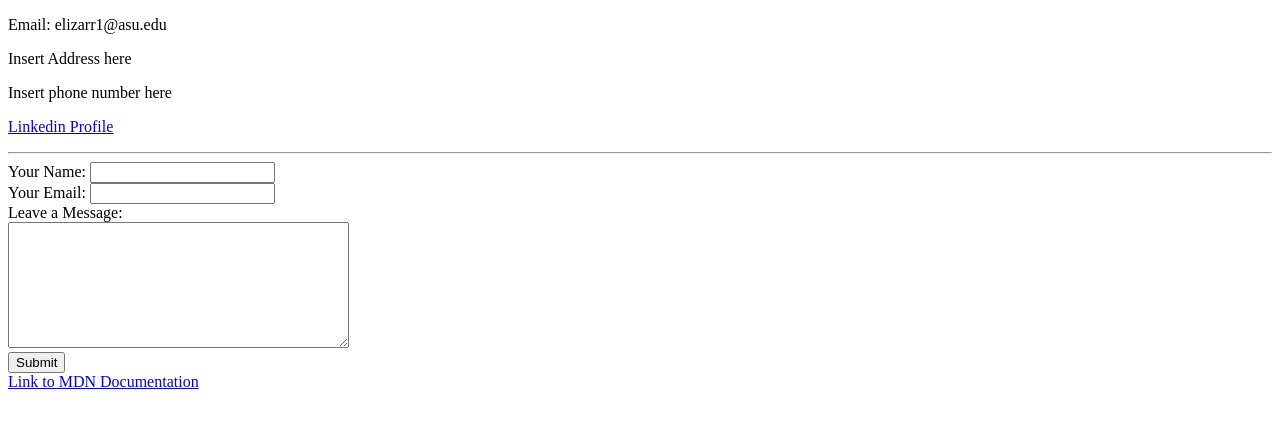
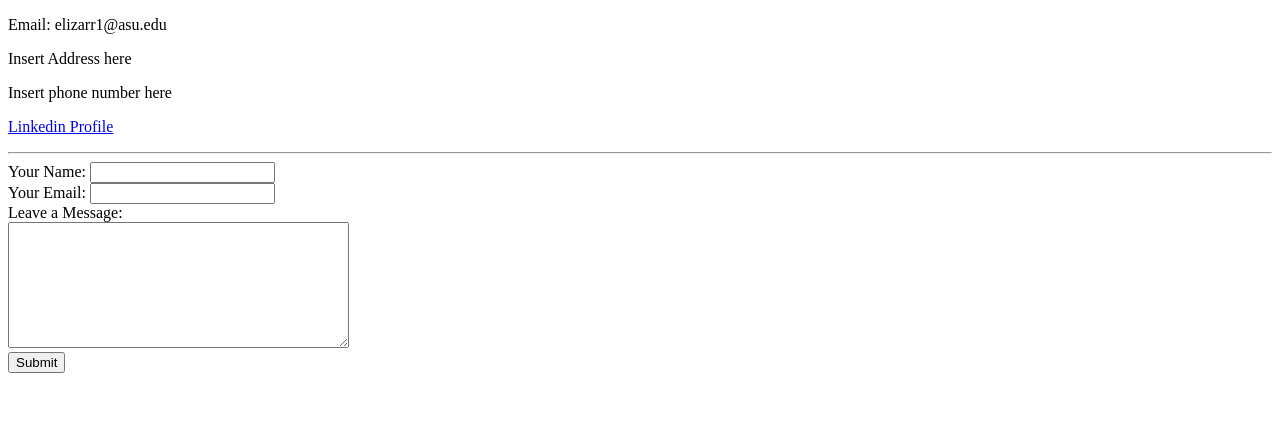
Before and after one commit to ErlinL/Beginner-Website, a plain HTML site: page contact.html in a window 1280 px wide. Drawn offline with Linux system fonts and the light colour scheme.

Commit message:
Removed link to MDN documentation

```diff
--- a/contact.html
+++ b/contact.html
@@ -21,6 +21,5 @@
       <textarea name="yourMessage" rows="8" cols="40"></textarea><br>
       <input type="submit" name="">
     </form>
-    <a href="https://developer.mozilla.org/en-US/">Link to MDN Documentation</a>
   </body>
 </html>
```
